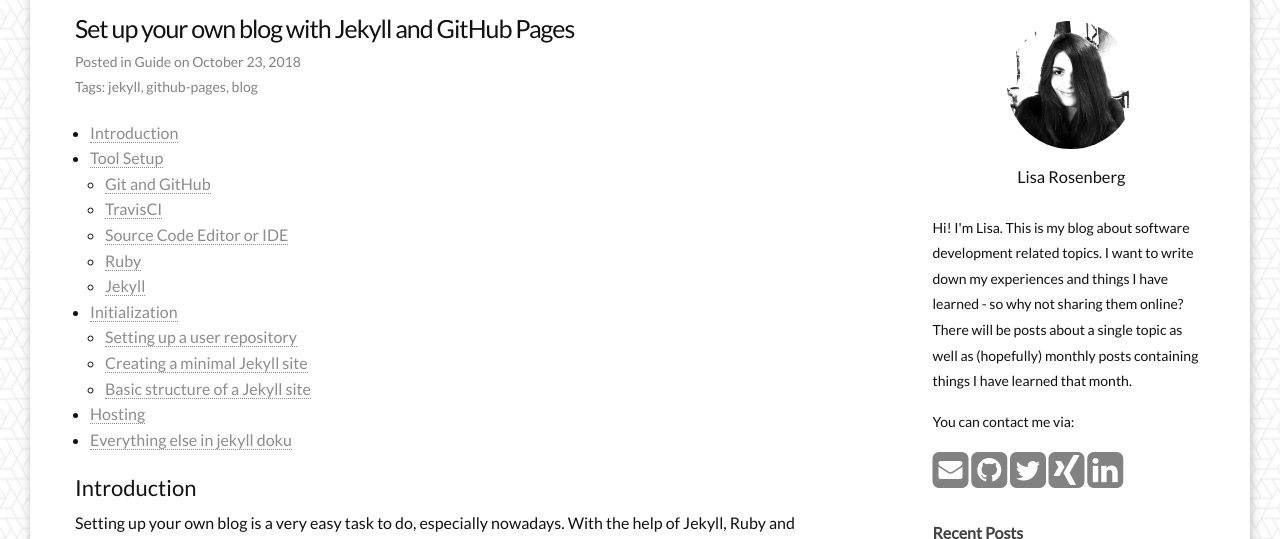
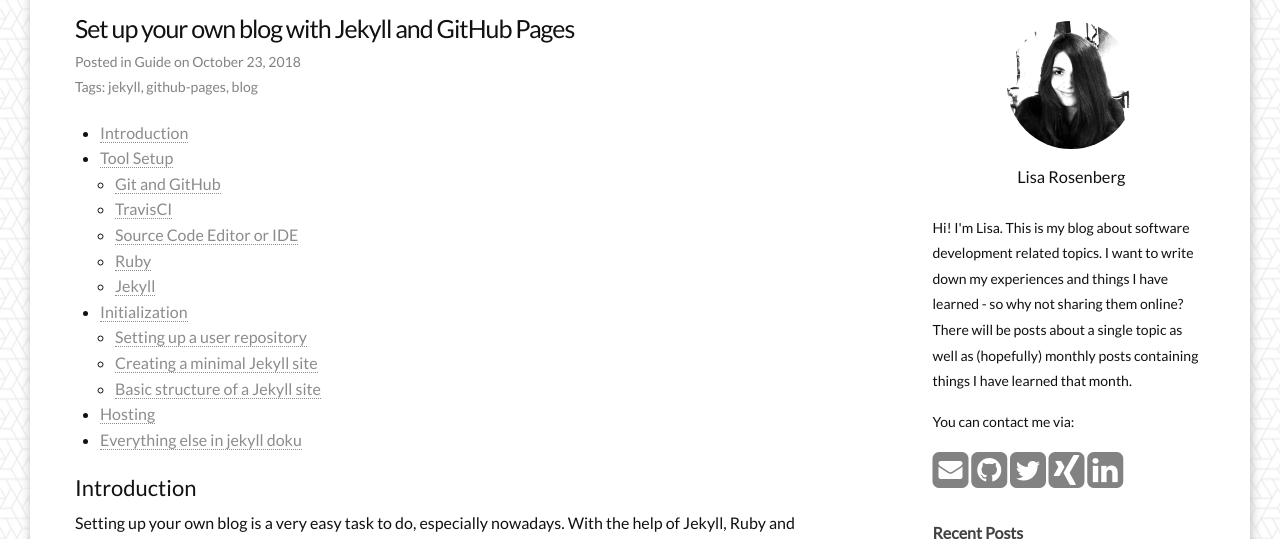
Before and after one commit to lisa-rosenberg/lisa-rosenberg.github.io, a Jekyll site: the page built from _posts/2018-10-23-setup-blog-with-jekyll-and-github-pages.md, in a window 1280 px wide. Shown: the part 311-850 px from the top of the page. Built offline with Jekyll 4.4.1, drawn with Linux system fonts in a browser that asks for light colours; comment, search, counter and statistics services are not loaded; the table of contents is made by our own code; some of the changed text lies outside the part shown.

Commit message:
Update jekyll setup post, Add margin for toc

```diff
--- a/_sass/_layout.scss
+++ b/_sass/_layout.scss
@@ -205,6 +205,11 @@
   object-fit: cover;
 }
 
+// TOC
+.section-nav {
+  margin-left: 25px;
+}
+
 // Page content
 .page-content {
   padding: 15px;
@@ -229,11 +234,6 @@
 }
 
 // Posts
-//.post-header-image {
-//  height: 400px;
-//  margin-bottom: 15px;
-//}
-
 .post-header {
   margin-bottom: 20px;
 
@@ -247,32 +247,6 @@
   font-size: 25px;
   letter-spacing: -1px;
   line-height: 1;
-
-  @include media-query($on-laptop) {
-    font-size: 36px;
-  }
-}
-
-#markdown-toc {
-  float: right;
-  width: 50%;
-  background: $text-markdown-toc-background-color;
-  padding: 20px 15px;
-
-  li {
-    padding-top: 10px;
-    position: relative;
-    list-style-type: none;
-  }
-}
-
-#markdown-toc:before {
-  content: "Table of Contents";
-  font-weight: 700;
-  padding-left: 10px;
-  border-bottom: 5px solid $line-color-light !important;
-  display: block;
-  font-size: 18px
 }
 
 .post-content {
```
Also changed, not shown: _posts/2018-10-23-setup-blog-with-jekyll-and-github-pages.md (+1 -5 lines), assets/images/posts/2018/10-setup-jekyll-intellij-modules.png (deleted).
